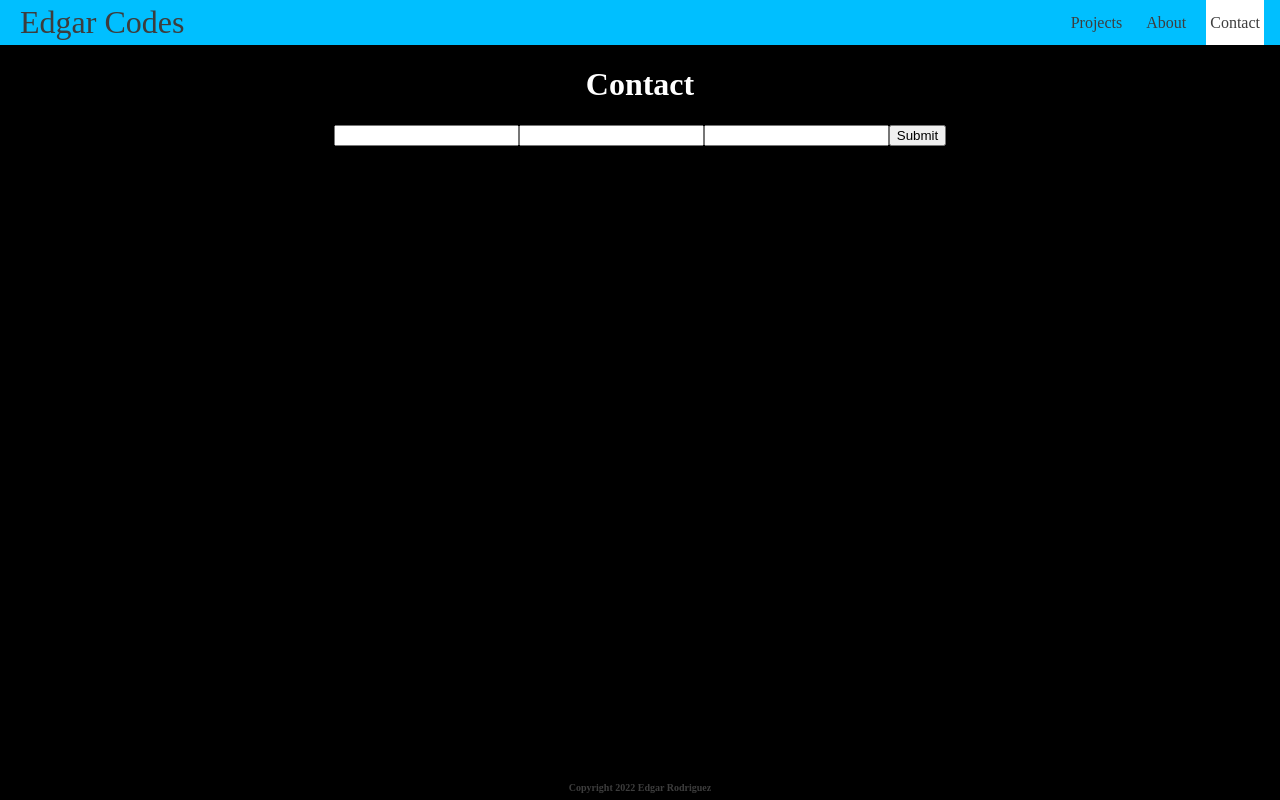
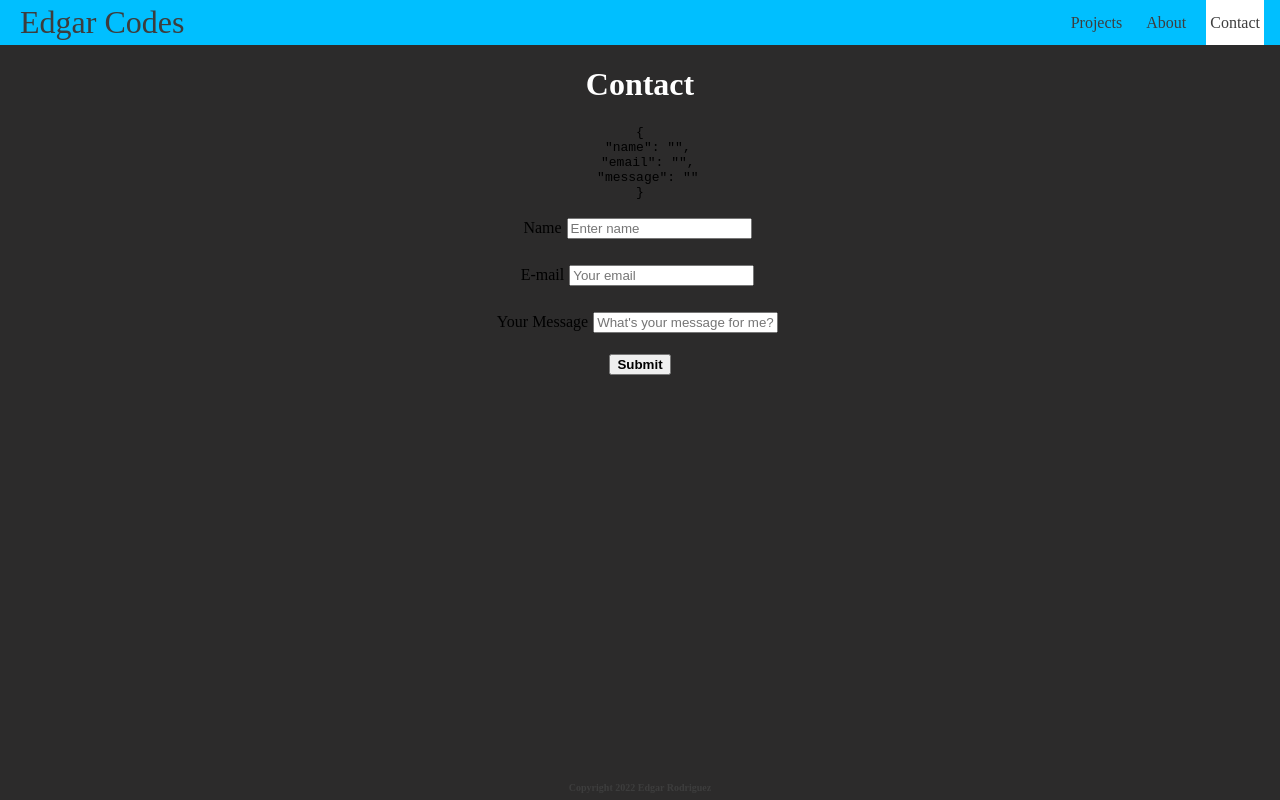
Before and after one commit to edrod1/MERN-stack-portfolio, a React (Create React App) app in the folder edgar-codes-client/: page /contact in a window 1280 px wide. Built offline with nearby package versions, Linux system fonts and the light colour scheme.

Commit message:
Added validation to contact form

```diff
--- /dev/null
+++ b/edgar-codes-client/src/components/contact-form/useForm.jsx
@@ -0,0 +1,106 @@
+import { React, useState, useEffect } from 'react'
+import Validation from './validation';
+
+const Form = () => {
+
+    const [inputValue, setInputValue] = useState({
+        name: "",
+        email: "",
+        message: "",
+    });
+    const [inputErrors, setInputErrors] = useState({});
+    const [isSubmit, setIsSubmit] = useState(false);
+    //---------------------------------------------------
+
+    useEffect(() => {
+        console.log(inputErrors);
+        if (Object.keys(inputErrors).length === 0 && isSubmit) {
+            console.log(inputValue);
+        }
+    }, [inputErrors]);
+
+
+    const handleNameInput = (event) => {
+        setInputValue({ ...inputValue, name: event.target.value });
+    }
+    const handleEmailInput = (event) => {
+        setInputValue({ ...inputValue, email: event.target.value });
+    }
+    const handleMessageInput = (event) => {
+        setInputValue({ ...inputValue, message: event.target.value });
+    }
+    const handleSubmit = (event) => {
+        // alert("Your message has been sent!");
+        event.preventDefault();
+        setInputErrors(validate(inputValue));
+        setIsSubmit(true);
+    };
+
+    const validate = (values) => {
+        const errors = {};
+        const regex = /^[A-Z0-9._%+-]+@[A-Z0-9.-]+\.[A-Z]{2,4}$/i;
+        if (!values.name) {
+            errors.name = "Name is required!";
+        }
+        if (!values.email) {
+            errors.email = "Email is required!";
+        } else if (!regex.test(values.email)) {
+            errors.email = "Invalid email format, try again!";
+        }
+        if (!values.message) {
+            errors.message = "Message is required!";
+        } else if (values.message.length < 10) {
+            errors.message = "Requires 10 or more charaters!";
+        }
+        return errors;
+
+    }
+
+
+    return (
+        <>
+            <pre>{JSON.stringify(inputValue, undefined, 2)}</pre>
+            {Object.keys(inputErrors).length === 0 && isSubmit ? <Validation /> : null}
+            <form onSubmit={handleSubmit}>
+                <div>
+                    <label>Name</label>
+                    <input
+                        className="form-name"
+                        id="name"
+                        type="text"
+                        value={inputValue.name}
+                        placeholder="Enter name"
+                        onChange={handleNameInput}
+                    />
+                </div>
+                <p>{inputErrors.name}</p>
+                <div>
+                    <label>E-mail</label>
+                    <input
+                        className="form-email"
+                        id="email"
+                        type="text"
+                        value={inputValue.email}
+                        placeholder="Your email"
+                        onChange={handleEmailInput}
+                    />
+                </div>
+                <p>{inputErrors.email}</p>
+                <div>
+                    <label>Your Message</label>
+                    <input
+                        className="form-message"
+                        type="text"
+                        value={inputValue.message}
+                        placeholder="What's your message for me?"
+                        onChange={handleMessageInput}
+                    />
+                </div>
+                <p>{inputErrors.message}</p>
+                <button className="btn-submit" type="submit"> Submit</button>
+            </form>
+        </>
+    )
+}
+
+export default Form
--- /dev/null
+++ b/edgar-codes-client/src/components/contact-form/validation.jsx
@@ -0,0 +1,11 @@
+import React from 'react'
+
+const Validation = () => {
+    return (
+        <div className="message success">
+            Message Successfully Sent!
+        </div>
+    )
+}
+
+export default Validation
--- a/edgar-codes-client/src/components/pages/Contact.jsx
+++ b/edgar-codes-client/src/components/pages/Contact.jsx
@@ -1,23 +1,11 @@
-import React, { useState } from 'react'
+import React from 'react'
+import Form from '../contact-form/useForm'
 
 const Contact = () => {
-    const [textInput, setTextInput] = useState("");
-
-    const handleInput = (event) => {
-
-        setTextInput(event.target.value);
-    }
-    console.log({ textInput });
     return (
         <>
             <h1>Contact</h1>
-            <form>
-                <input type="text" id="fName" value={textInput} onChange={handleInput} />
-                <input type="text" id="lName" />
-                <input type="text" id="message" />
-                <button type="submit"> Submit</button>
-            </form>
-
+            <Form />
         </>
     )
 }
--- a/edgar-codes-client/src/styles.css
+++ b/edgar-codes-client/src/styles.css
@@ -5,7 +5,7 @@
 
 body {
     margin: 0;
-background-color: black;
+background-color: rgb(44, 43, 43);
 }
 
 .container {
@@ -91,3 +91,28 @@ h3, p {
 .about-img {
     float: right;
 }
+
+
+
+.form-name {
+    margin: 5px;
+}
+
+.form-email {
+    margin: 5px;
+
+}
+.form-message {
+    margin: 5px;
+    max-block-size: 100px;
+    resize: block;
+}
+.btn-submit {
+    align-items:inherit;
+   font-weight: bold;
+}
+.btn-submit:hover{
+    background-color:#00bfff;
+    border-color: #00bfff;
+
+}
```
Also changed, not shown: edgar-codes-client/src/components/contact-form/error.jsx (added, +9 -0 lines), edgar-codes-client/src/components/pages/FormSent.jsx (added, +12 -0 lines).
